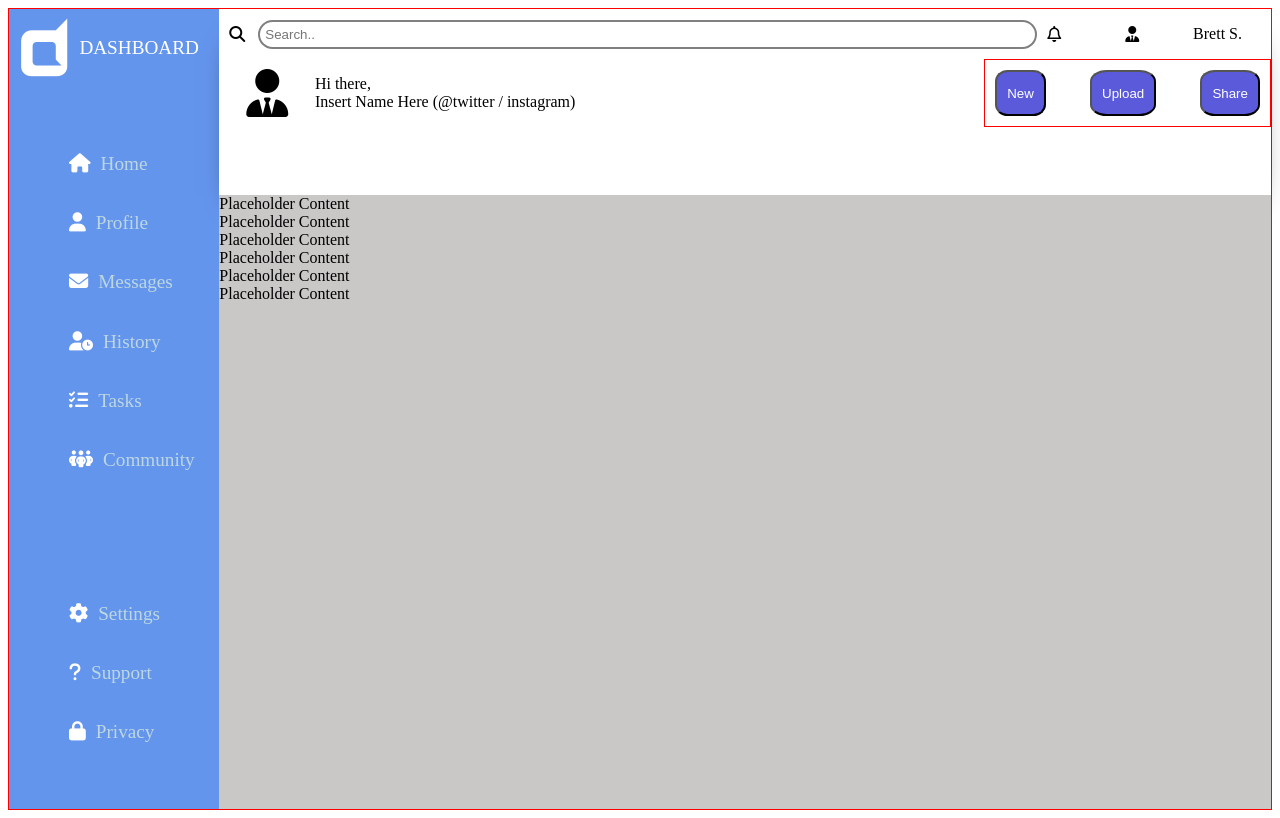
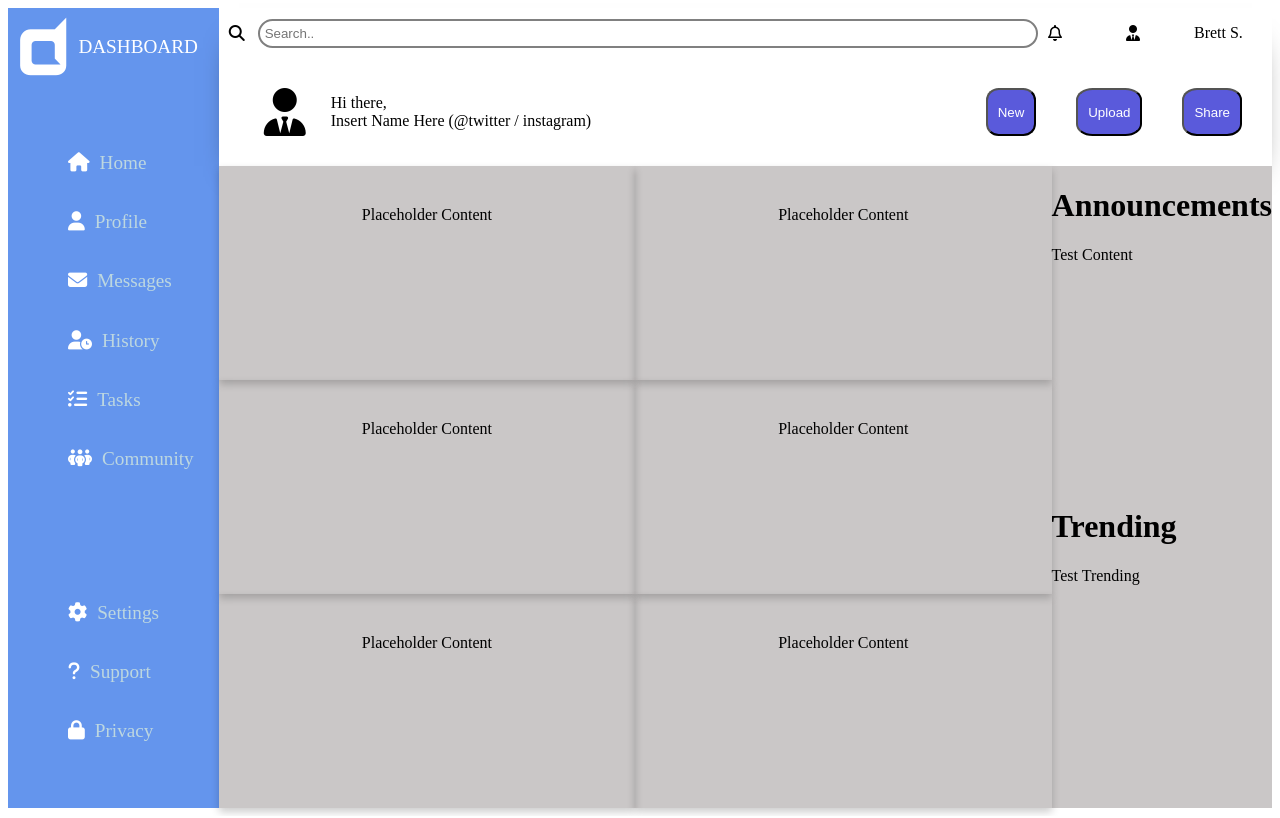
Before and after one commit to 13011brett/admin-dashboard, a plain HTML site: page index.html in a window 1280 px wide. Drawn offline with Linux system fonts and the light colour scheme.

Commit message:
Turning into something!

```diff
--- a/index.html
+++ b/index.html
@@ -69,12 +69,14 @@
                 <div class="card-project">Placeholder Content</div>
             </div>
             <div class="announcements">
-                <div class="card-announcement"></div>
+                <h1>Announcements</h1>
+                <div class="card-announcement">Test Content</div>
                 <div class="card-announcement"></div>
                 <div class="card-announcement"></div>
             </div>
             <div class="trending">
-                <div class="profile-trending"></div>
+                <h1>Trending</h1>
+                <div class="profile-trending">Test Trending</div>
                 <div class="profile-trending"></div>
                 <div class="profile-trending"></div>
                 <div class="profile-trending"></div>
--- a/style.css
+++ b/style.css
@@ -1,6 +1,5 @@
 .container{
     display:grid;
-    border:1px solid red;
     grid-template-columns: 1fr 5fr;
     grid-template-rows: 1fr 10fr;
     height:100vh;
@@ -63,24 +62,48 @@
 .header-bottom{
     display:grid;
     grid-template-columns: 1fr 7fr 3fr;
-    grid-template-rows: 1fr 1fr;
+    grid-template-rows: 1fr;
+    padding:20px;
 
 }
 .header-buttons{
-    display: flex;;
+    display: flex;
     grid-row: 1;
     justify-content: space-between;
     padding: 10px;
     grid-column: 3;
-    border:1px solid red;
 }
 
 .main-content{
+    display: grid;
+    grid-template-columns: 6fr 1fr;
+    grid-template-rows: 1fr 1fr;
     background-color: rgb(202, 199, 199);
     grid-column: 2;
     grid-row: 2;
 
 }
+
+.projects{
+    grid-row: 1/3;
+    display:grid;
+    text-align: center;
+
+    grid-template-columns: 1fr 1fr;
+}
+
+.card-project{
+    padding:40px;
+    box-shadow: 0 4px 8px 0 rgba(0,0,0,0.2);
+    transition: 0.3s;
+}
+
+.trending{
+    grid-row:2;
+    grid-column: 2;
+}
+
+
 
 input{
     border-radius: 25px;
@@ -123,6 +146,6 @@ a:active{
     color:none;
 }
 a:hover{
-    box-shadow: inset 100px 0 0 0 #123d4d;
+    box-shadow: inset 400px 0 0 0 #123d4d;
     color: white;
 }
```
